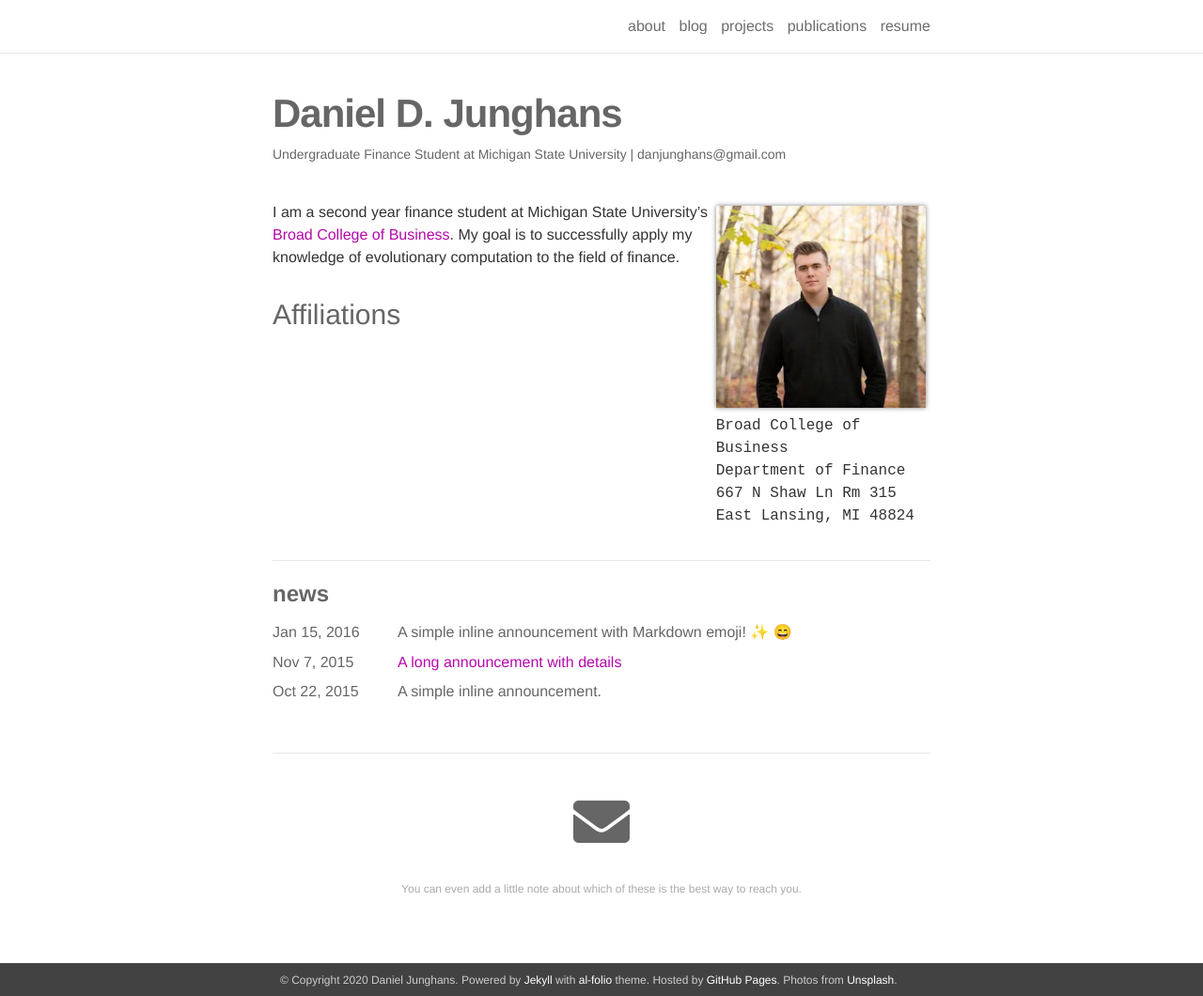
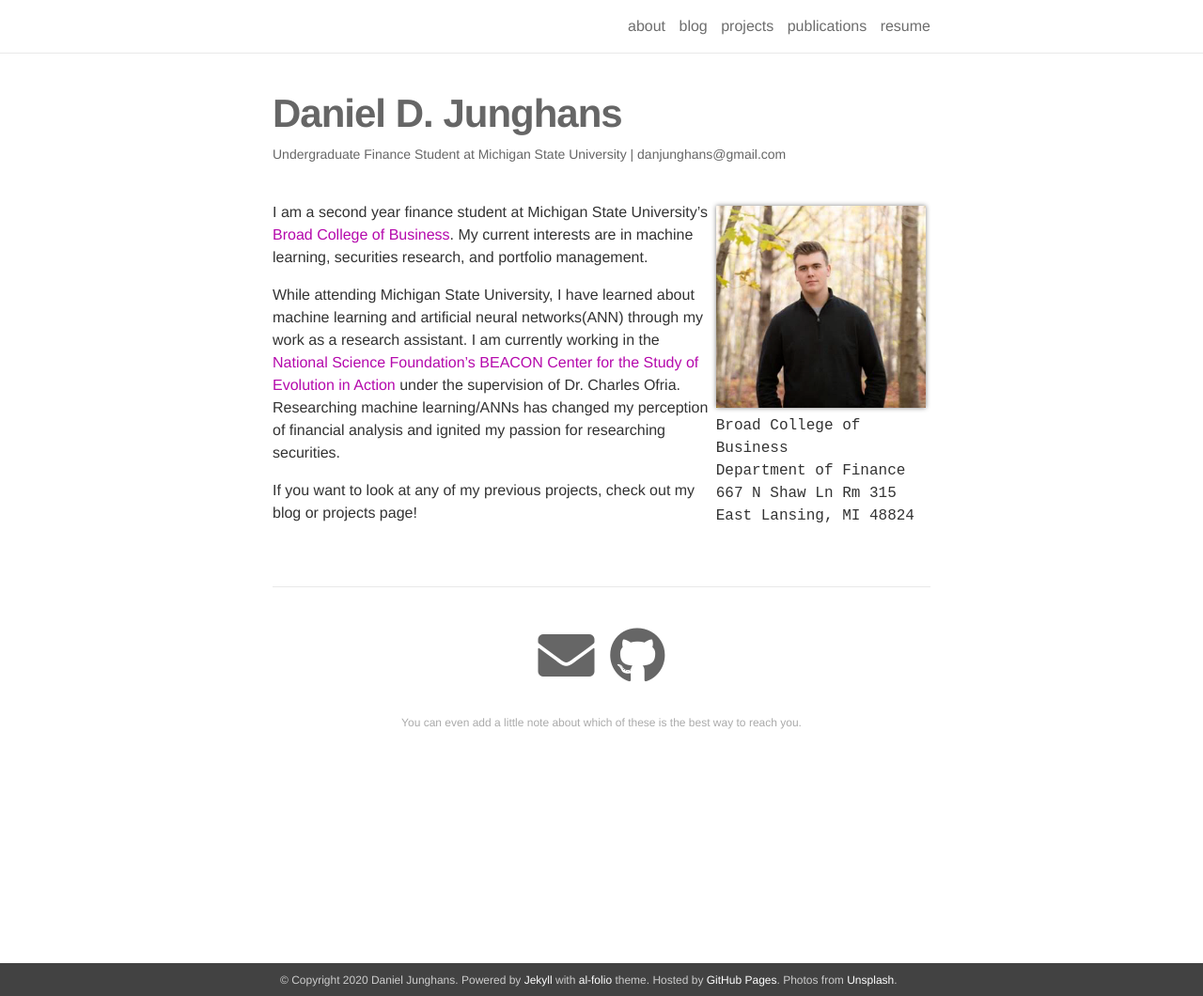
Before and after one commit to DanielJunghans/danieljunghans.github.io, a Jekyll site: the page built from _pages/about.md, in a window 1280 px wide and 1060 px high. Shown: the whole window at 94% size. Built offline with Jekyll 4.4.1, drawn with Linux system fonts in a browser that asks for light colours; nearby versions of some CDN libraries; emoji names are drawn with the system emoji font.

Commit message:
updated about me

```diff
--- a/_config.yml
+++ b/_config.yml
@@ -25,7 +25,7 @@ og_image: # The site-wide (default for all links) Open Graph preview image
 # -----------------------------------------------------------------------------
 # Social integration
 # -----------------------------------------------------------------------------
-github_username: # your GitHub user name
+github_username: DanielJunghans # your GitHub user name
 twitter_username: # your Twitter handle
 linkedin_username: # your LinkedIn user name
 scholar_userid: # your Google Scholar ID
@@ -44,7 +44,7 @@ google_analytics: UA-XXXXXXXXX # out your google-analytics code
 # -----------------------------------------------------------------------------
 # Blog
 # -----------------------------------------------------------------------------
-blog_name: my blog
+blog_name: Daniel's blog
 blog_description: check out some of my projects!
 
 # Pagination
--- a/_pages/about.md
+++ b/_pages/about.md
@@ -13,10 +13,11 @@ profile:
     <p>667 N Shaw Ln Rm 315</p>
     <p>East Lansing, MI 48824</p>
 
-news: true
+news: false
 social: true
 ---
+I am a second year finance student at Michigan State University's [Broad College of Business](https://broad.msu.edu/). My current interests are in machine learning, securities research, and portfolio management.
 
-I am a second year finance student at Michigan State University's [Broad College of Business](https://broad.msu.edu/). My goal is to successfully apply my knowledge of evolutionary computation to the field of finance.
+While attending Michigan State University, I have learned about machine learning and artificial neural networks(ANN) through my work as a research assistant. I am currently working in the [National Science Foundation's BEACON Center for the Study of Evolution in Action](https://www3.beacon-center.org/) under the supervision of Dr. Charles Ofria. Researching machine learning/ANNs has changed my perception of financial analysis and ignited my passion for researching securities.
 
-### Affiliations
+If you want to look at any of my previous projects, check out my blog or projects page!
```
Also changed, not shown: _pages/resume.md (+1 -1 lines).
